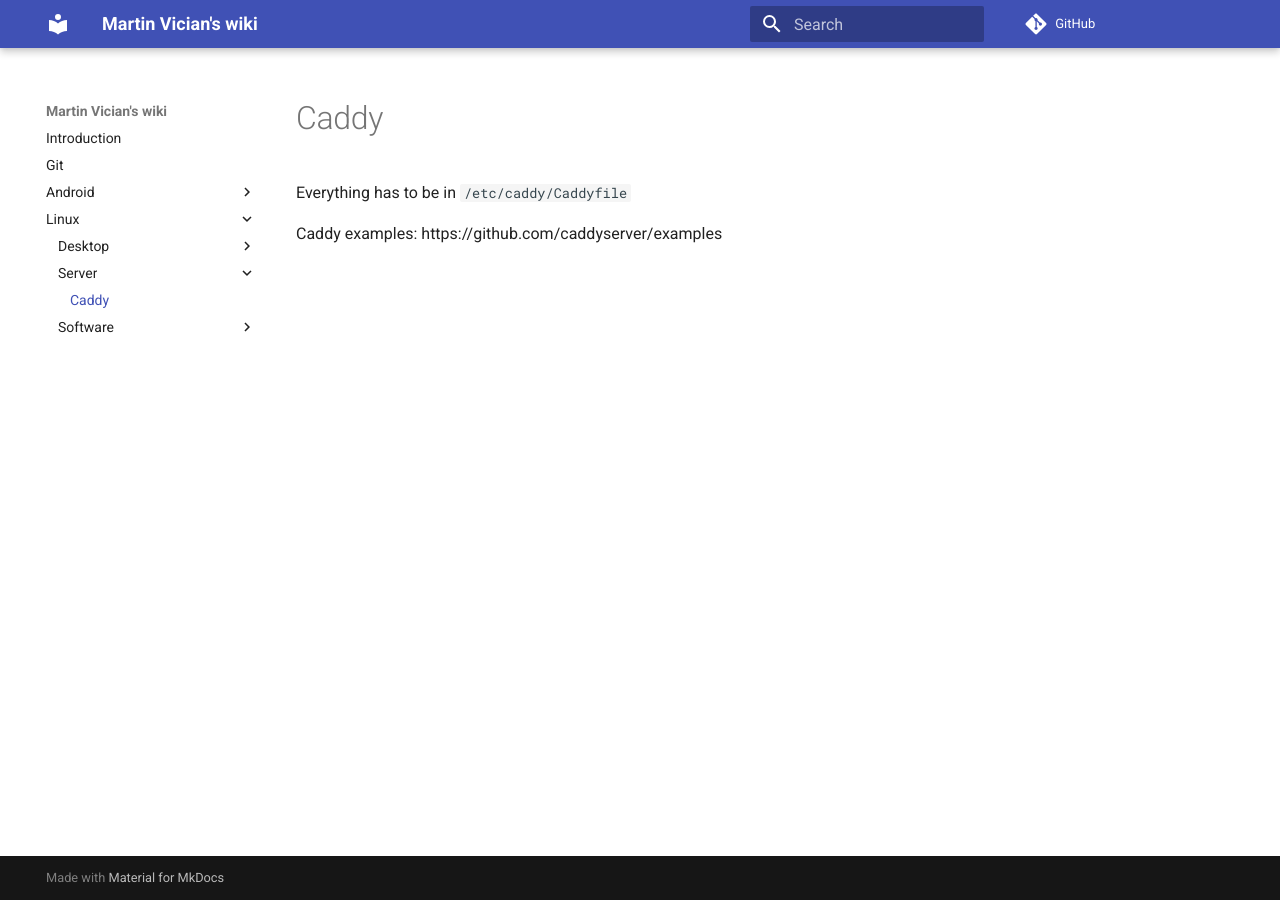
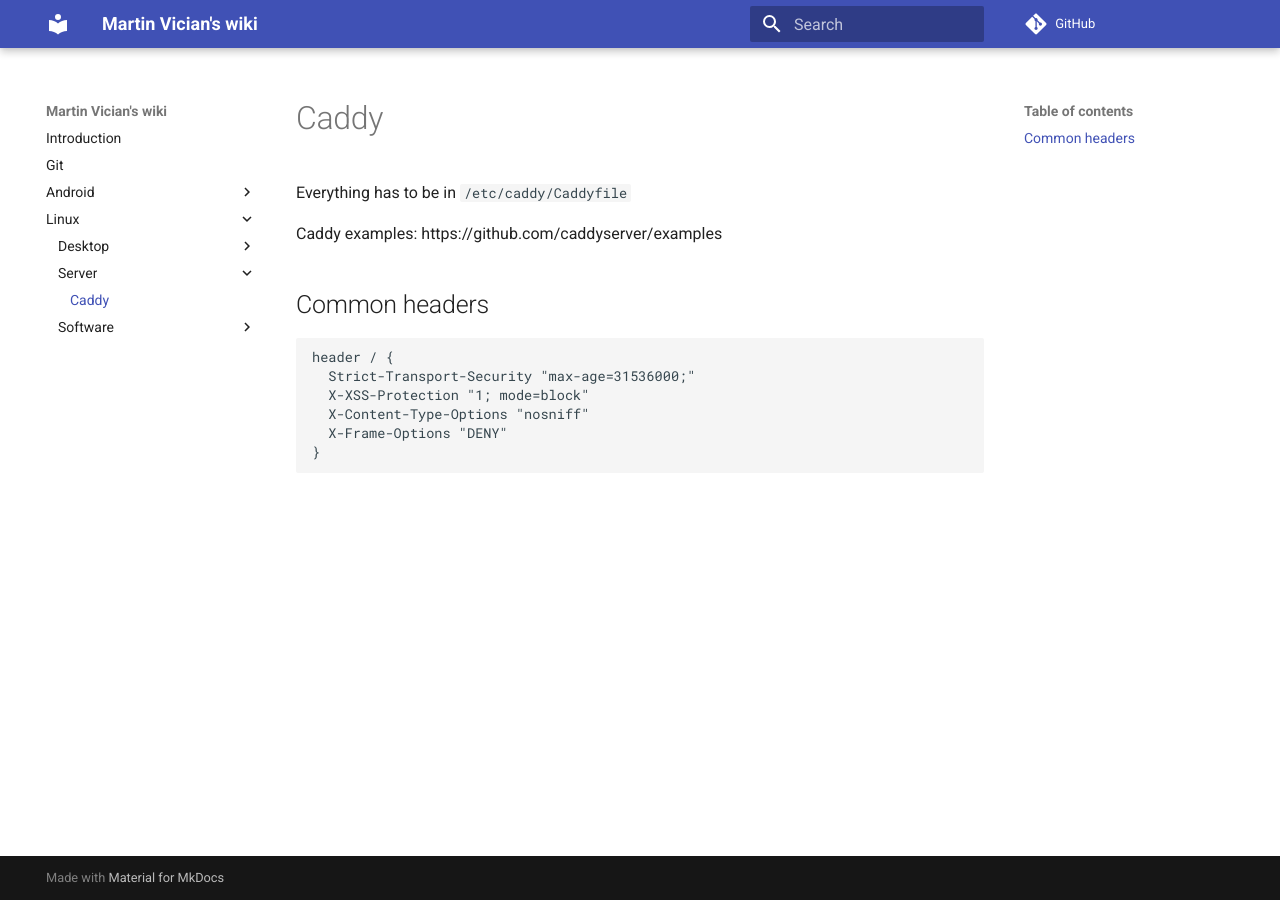
Before and after one commit to vician/wiki, an MkDocs documentation site: the page built from docs/Linux/Server/Caddy.md, in a window 1280 px wide. Built offline with MkDocs 1.6.1 and Material for MkDocs 9.7.7, drawn with Linux system fonts in a browser that asks for light colours; comment, search, counter and statistics services are not loaded.

Commit message:
Update Caddy.md

````diff
--- a/docs/Linux/Server/Caddy.md
+++ b/docs/Linux/Server/Caddy.md
@@ -1,3 +1,14 @@
 Everything has to be in `/etc/caddy/Caddyfile`
 
 Caddy examples: https://github.com/caddyserver/examples
+
+## Common headers
+
+```
+header / {
+  Strict-Transport-Security "max-age=31536000;"
+  X-XSS-Protection "1; mode=block"
+  X-Content-Type-Options "nosniff"
+  X-Frame-Options "DENY"
+}
+```
````
